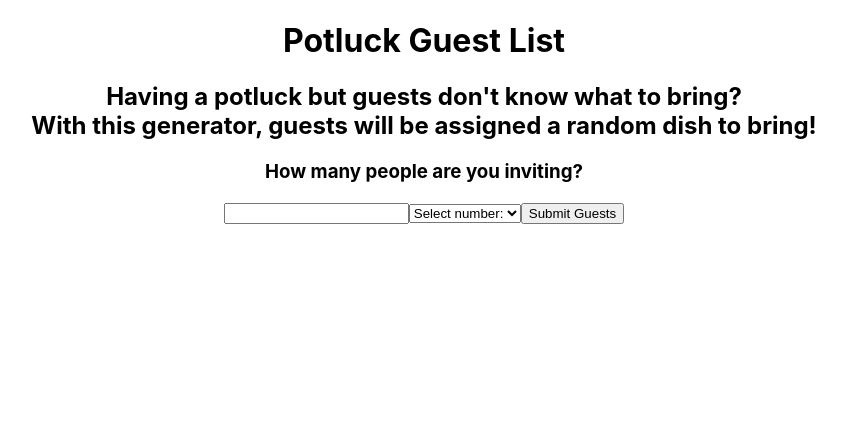
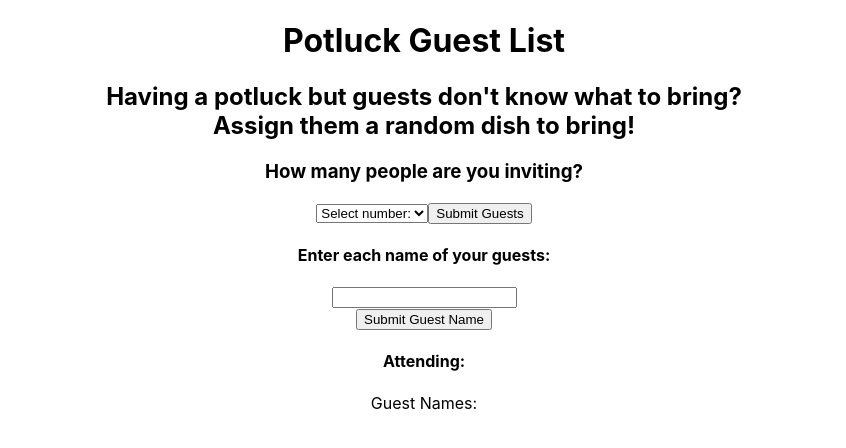
Before and after one commit to ang-riv/react-potluck, a React (Create React App) app: page / in a window 1280 px wide. Shown: the top 448 px of the page, without its empty margins (216-1062 px from the left). Built offline with nearby package versions, Linux system fonts and the light colour scheme.

Commit message:
Added input boxes for names, created array to store names of guests

```diff
--- a/src/App.css
+++ b/src/App.css
@@ -28,11 +28,10 @@
   color: #61dafb;
 }
 
-@keyframes App-logo-spin {
-  from {
-    transform: rotate(0deg);
-  }
-  to {
-    transform: rotate(360deg);
-  }
+.hide {
+  display: none;
 }
+
+.show {
+  display: block;
+}
--- a/src/App.js
+++ b/src/App.js
@@ -2,31 +2,53 @@ import "./App.css";
 import React from "react";
 import { useState } from "react";
 function App() {
-  // number of guests that we will base our array on
+  // number of guests
   const [numOfGuests, setNumOfGuests] = useState();
+
   // initialize state to an empty array where we will put the guest names in the second UI, then once full, have a assign dishes btn
-  const [guestList, setGuestList] = useState();
+  const [guestList, setGuestList] = useState([]);
+  const [individualGuestName, setIndividualGuestName] = useState("");
+  // this array will hold all of the names of the guests!
+  const [guestsNamesList, setGuestsNamesList] = useState([]);
 
-  // methods
+  // *** methods
   // allows the text input box to update with the user's input
   function updateName(e) {
     let userInput = e.target.value;
-    setNumOfGuests(userInput);
+    setIndividualGuestName(userInput);
+    e.preventDefault();
   }
 
+  // take in the number of guests and create an array with that number!
   function guestNum(e) {
-    let guestNum = e.target.value;
-    setNumOfGuests(guestNum);
-    console.log(numOfGuests);
+    setNumOfGuests(Number(e.target.value));
+    setGuestList(Array(Number(e.target.value)).fill(null));
   }
 
-  // take in the number of guests and create an array with that number
+  // just console logs for now
   function handleClick(e) {
     e.preventDefault();
-    //setGuestList(Array(numOfGuests).fill(null));
-    console.log(numOfGuests);
+    // number of guests
+    console.log(numOfGuests + "testing!");
+    // other filled with null array
+    //console.log(guestList);
+    // show the array
+    console.log(individualGuestName);
+    // guest list array
+    console.log(guestsNamesList);
+
+    // make a copy of that array then add the name to the array
+    const newArr = [individualGuestName, ...guestsNamesList];
+
+    // return? or set the new state to be this new array
+    setGuestsNamesList(newArr);
+
+    // reset input box for the next name
+    //setIndividualGuestName("");
   }
 
+  // create a function that pushes names into an array of the guests names, make sure to keep going until they reached the number of guests they wanted
+  // show Guest List full! when they do, and another button that says assign dishes
   // make function that generates the dropdown menu options with a loop
 
   return (
@@ -34,13 +56,13 @@ function App() {
       <h1>Potluck Guest List</h1>
       <h2>
         Having a potluck but guests don't know what to bring? <br />
-        With this generator, guests will be assigned a random dish to bring!
+        Assign them a random dish to bring!
       </h2>
       <h3>How many people are you inviting?</h3>
       <form>
         {/* dropdown menu*/}
-        {/* tester */}
-        <input type="text" onChange={updateName}></input>
+        {/* try to add in a conditional so that while show is true, show these elements. When the button is pressed then hide these elements and put in a thumbs up in it's place*/}
+        <h4 style={{ display: "none" }}>👍</h4>
         <select onChange={guestNum}>
           <option value="">Select number:</option>
           <option value="1">1</option>
@@ -49,13 +71,14 @@ function App() {
           <option value="4">4</option>
           <option value="5">5</option>
         </select>
-        <input
-          type="submit"
-          value="Submit Guests"
-          onClick={handleClick}
-        ></input>
+        <button>Submit Guests</button>
+        <h4>Enter each name of your guests: </h4>
+        <input type="text" onChange={updateName}></input>
+        <br />
+        <button onClick={handleClick}> Submit Guest Name</button>
         {/* number of guests added to the array*/}
-        {/*<h4>Attending: 0</h4>*/}
+        <h4>Attending: {numOfGuests}</h4>
+        <p>Guest Names: {guestsNamesList}</p>
         {/*show what the array looks like*/}
       </form>
     </div>
```
